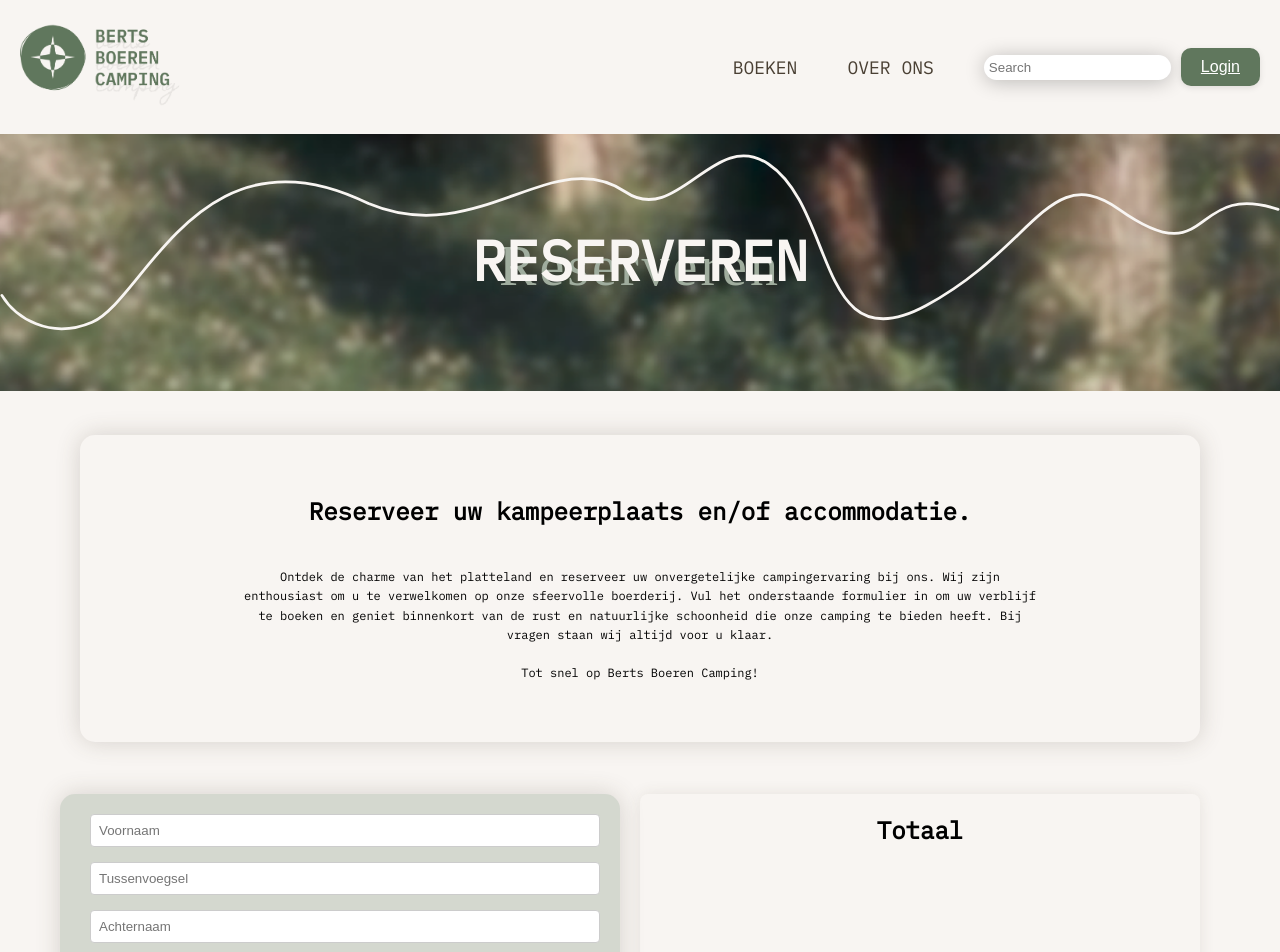
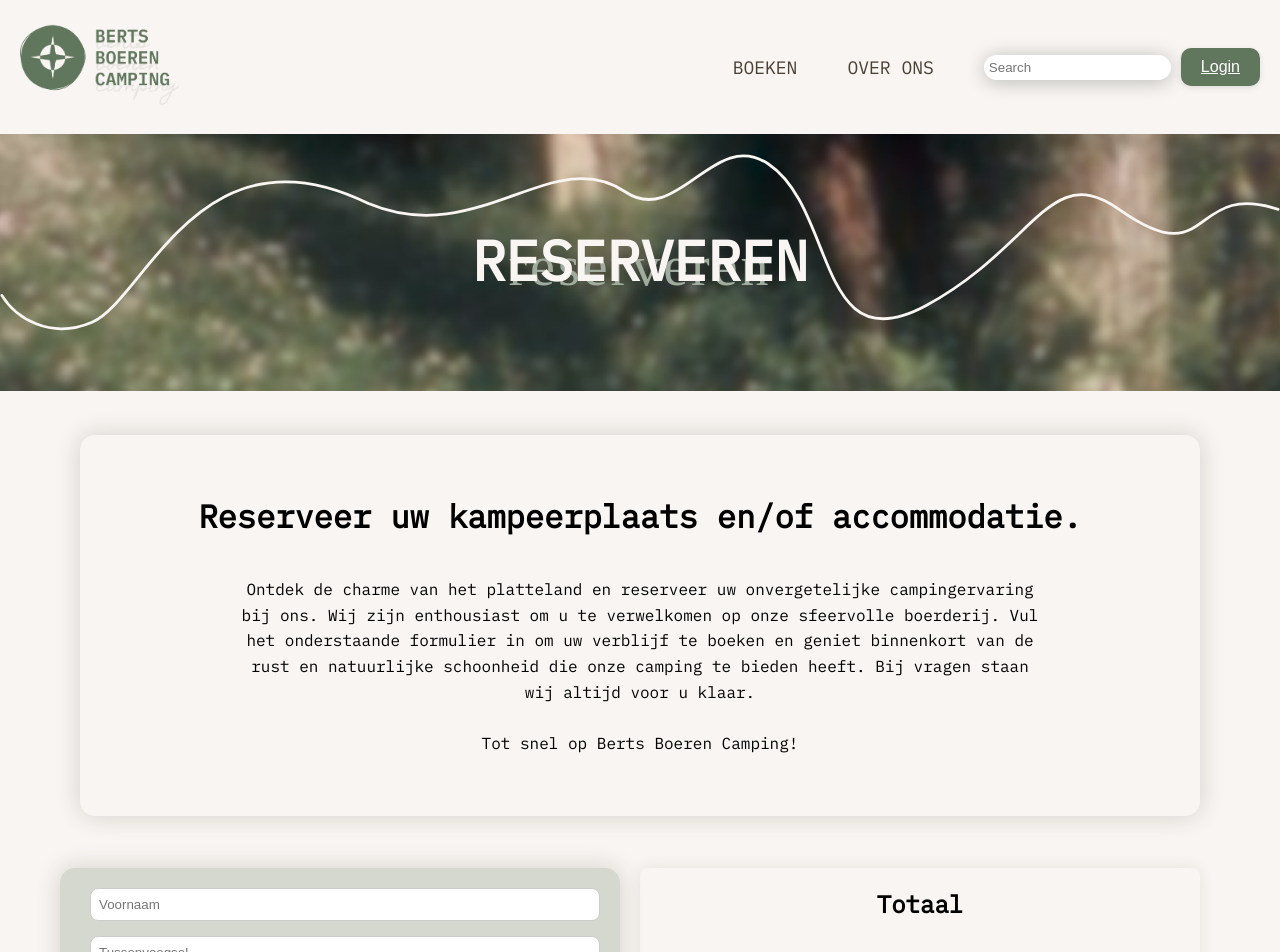
Before and after one commit to LaulensW/BertsBoerenCamping, a React (Vite) app in the folder BertsBoerenCamping/: page /booking in a window 1280 px wide. Shown: the top 952 px of the page. Built offline with nearby package versions, Linux system fonts and the light colour scheme.

Commit message:
kleine details verbeterd

```diff
--- a/BertsBoerenCamping/src/components/BookingForm.css
+++ b/BertsBoerenCamping/src/components/BookingForm.css
@@ -21,6 +21,7 @@ body {
 
 .info-box h2 {
   margin-top: 40px;
+  font-size: 32px;
 }
 
 .info-box a {
@@ -28,7 +29,7 @@ body {
   margin-top: 40px;
   display: block;
   line-height: 1.6;
-  font-size: 12px;
+  font-size: 16px;
   margin-bottom: 40px;
 }
 
@@ -69,8 +70,9 @@ form input,
 form select {
   flex: 1;
   padding: 8px;
-  border-radius: 4px;
+  border-radius: 8px;
   border: 1px solid #ccc;
+  color: var(--secondary-color);
 }
 
 
--- a/BertsBoerenCamping/src/components/bookingForm.jsx
+++ b/BertsBoerenCamping/src/components/bookingForm.jsx
@@ -35,7 +35,7 @@ const BookingForm = () => {
   return (
     <div className="booking-form-container">
               <div className="banner">
-            <p className="banner-title-cursive">Reserveren</p>
+            <p className="banner-title-cursive">reserveren</p>
             <h className="banner-title">RESERVEREN</h>
             <img src={Wave} alt="Wave" className="banner-wave"/>
             <img src="../images/Banner_Background.png" alt="Banner" className="banner-background"/>
```
